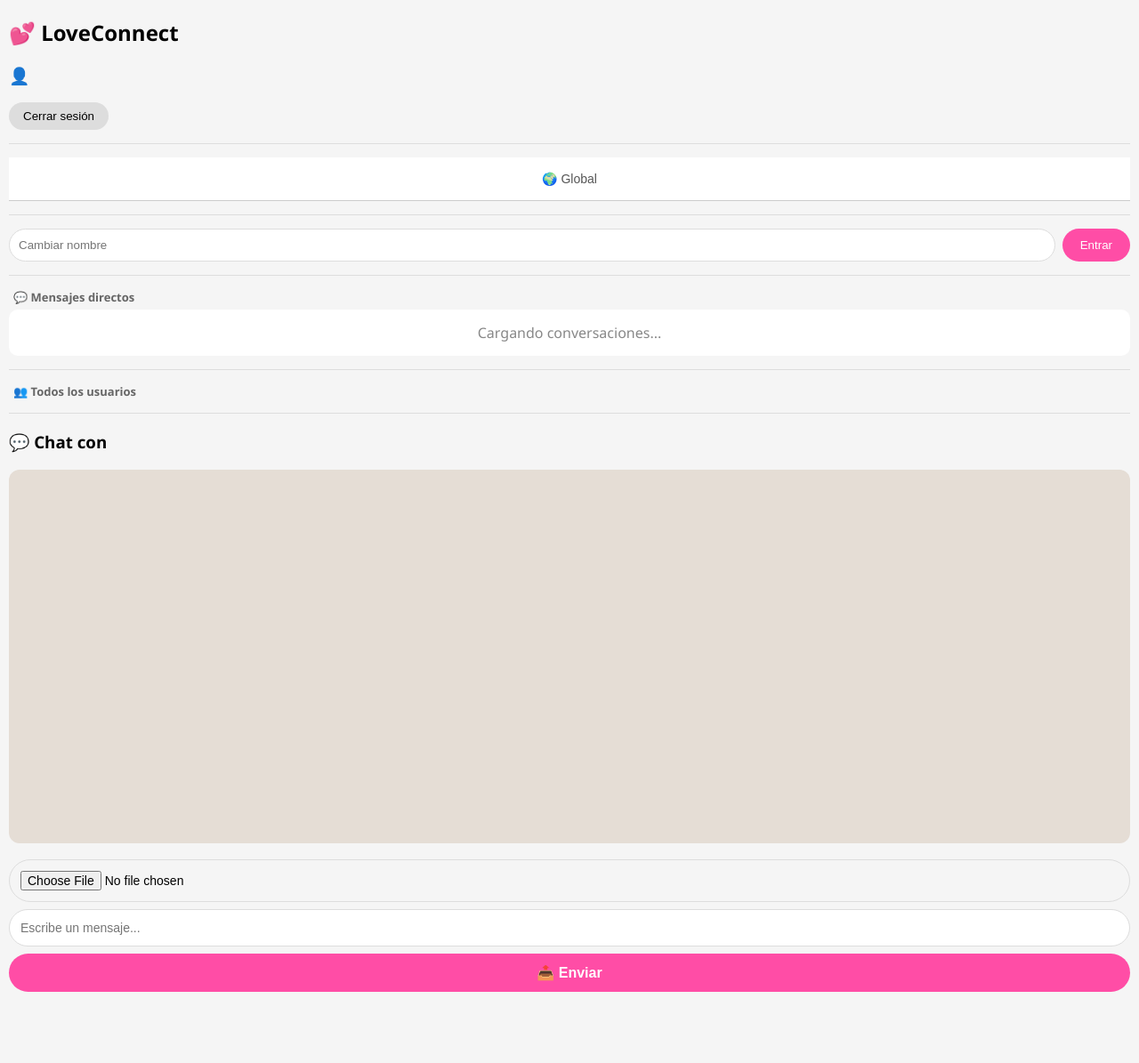
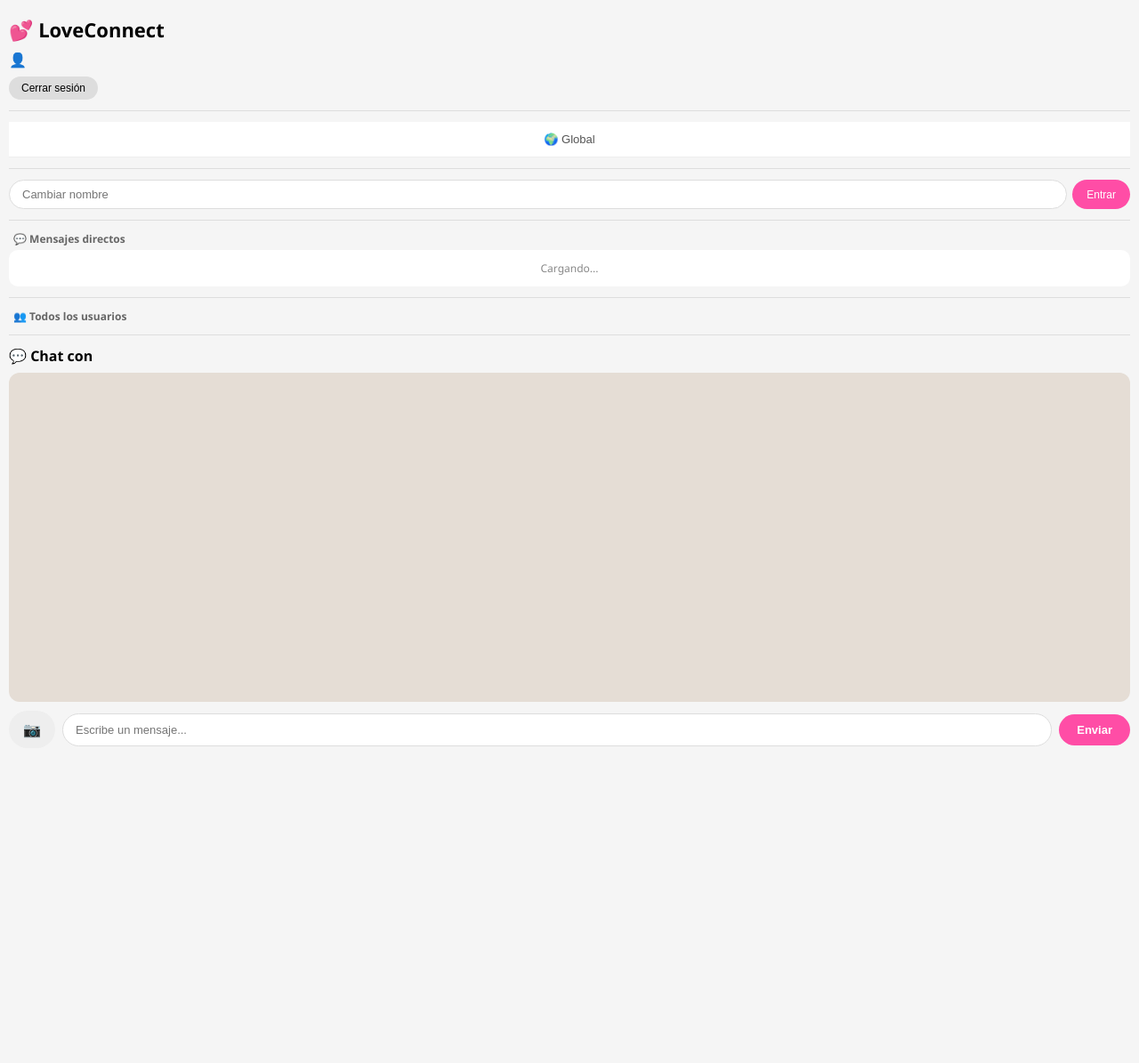
Before and after one commit to Silver6819/loveconnect-backend, a Python web app: template templates/index.html in a window 1280 px wide. Shown: the whole page at 89% size. After the commit the page ends 839 px from the top, so only its background shows below. Run offline with Jinja, Linux system fonts and the light colour scheme; the template is opened without the code that fills it, so the values that code supplies are empty.

Commit message:
index.html

```diff
--- a/templates/index.html
+++ b/templates/index.html
@@ -15,13 +15,14 @@ body {
     background: #f5f5f5;
 }
 
-/* Barra superior */
+/* Barra superior más compacta */
 .barra-pro {
     display: flex;
-    justify-content: space-around;
+    justify-content: center;
+    gap: 15px;
     background: #ffffff;
-    padding: 8px 5px;
-    border-bottom: 1px solid #ccc;
+    padding: 6px 10px;
+    border-bottom: 1px solid #eee;
     position: sticky;
     top: 0;
     z-index: 1000;
@@ -30,14 +31,14 @@ body {
 .btn-barra {
     background: none;
     border: none;
-    font-size: 14px;
+    font-size: 13px;
     display: flex;
-    flex-direction: column;
     align-items: center;
+    gap: 5px;
     color: #555;
     cursor: pointer;
-    padding: 8px 12px;
-    border-radius: 10px;
+    padding: 6px 16px;
+    border-radius: 20px;
     transition: all 0.2s;
 }
 
@@ -45,11 +46,16 @@ body {
     background: #f0f0f0;
 }
 
-/* Chat box estilo WhatsApp */
+.btn-barra.activo {
+    background: #ff4da6;
+    color: white;
+}
+
+/* Chat box tamaño normal (ni muy grande ni muy pequeño) */
 .chat-box {
     border: none;
     padding: 10px;
-    height: 400px;
+    height: 350px;
     overflow-y: auto;
     display: flex;
     flex-direction: column;
@@ -65,9 +71,8 @@ body {
     margin: 4px 0;
     border-radius: 18px;
     word-wrap: break-word;
-    font-size: 14px;
+    font-size: 13px;
     line-height: 1.4;
-    position: relative;
 }
 
 .mio {
@@ -83,16 +88,16 @@ body {
 }
 
 .mensaje strong {
-    font-size: 12px;
+    font-size: 11px;
     color: #075e54;
     display: block;
-    margin-bottom: 4px;
+    margin-bottom: 3px;
 }
 
-/* Lista de usuarios y chats */
+/* Lista de usuarios y chats más compacta */
 .usuario-item {
-    padding: 12px;
-    margin: 5px 0;
+    padding: 8px 12px;
+    margin: 4px 0;
     background: white;
     border-radius: 10px;
     border: 1px solid #eee;
@@ -102,7 +107,6 @@ body {
 
 .usuario-item:hover {
     background: #f9f9f9;
-    transform: translateX(2px);
 }
 
 .usuario-item a {
@@ -113,28 +117,28 @@ body {
 
 .usuario-item .nombre {
     font-weight: bold;
-    font-size: 15px;
+    font-size: 14px;
 }
 
 .usuario-item .ultimo-mensaje {
-    font-size: 12px;
+    font-size: 11px;
     color: #888;
-    margin-top: 5px;
+    margin-top: 3px;
 }
 
 /* Sección de chats directos */
 .chats-directos {
-    max-height: 200px;
+    max-height: 180px;
     overflow-y: auto;
-    margin-bottom: 15px;
+    margin-bottom: 12px;
     border-radius: 10px;
     background: white;
 }
 
 .titulo-seccion {
-    font-size: 13px;
+    font-size: 12px;
     color: #666;
-    margin: 10px 0 5px 5px;
+    margin: 8px 0 4px 5px;
     font-weight: bold;
 }
 
@@ -144,12 +148,12 @@ body {
     bottom: 10px;
     right: 10px;
     left: 10px;
-    padding: 10px;
+    padding: 8px;
     background: #ff4444;
     color: white;
-    font-size: 12px;
+    font-size: 11px;
     border-radius: 8px;
-    max-height: 200px;
+    max-height: 150px;
     overflow-y: auto;
     display: none;
     z-index: 9999;
@@ -160,15 +164,21 @@ body {
     display: block;
 }
 
-/* Inputs estilo moderno */
+/* Inputs más compactos y botón normal */
+.input-group {
+    display: flex;
+    gap: 8px;
+    margin-top: 8px;
+    align-items: center;
+}
+
 .input-chat {
-    width: 100%;
-    padding: 12px;
-    margin-top: 8px;
+    flex: 1;
+    padding: 10px 14px;
     box-sizing: border-box;
     border: 1px solid #ddd;
     border-radius: 25px;
-    font-size: 14px;
+    font-size: 13px;
     outline: none;
     transition: border 0.2s;
 }
@@ -177,37 +187,68 @@ body {
     border-color: #ff4da6;
 }
 
+/* Botón de enviar más pequeño y normal */
 .btn-enviar {
-    width: 100%;
-    padding: 12px;
-    margin-top: 8px;
+    padding: 10px 20px;
     background: #ff4da6;
     color: white;
     border: none;
     border-radius: 25px;
-    font-size: 16px;
+    font-size: 13px;
     cursor: pointer;
     font-weight: bold;
     transition: transform 0.1s;
+    white-space: nowrap;
 }
 
 .btn-enviar:active {
-    transform: scale(0.98);
+    transform: scale(0.97);
+}
+
+/* Botón de imagen pequeño */
+.btn-imagen {
+    background: #eee;
+    border: none;
+    border-radius: 25px;
+    padding: 10px 16px;
+    font-size: 16px;
+    cursor: pointer;
+    transition: background 0.2s;
+}
+
+.btn-imagen:hover {
+    background: #ddd;
+}
+
+/* Ocultar input file normal */
+#input-imagen {
+    display: none;
 }
 
 h1 {
-    font-size: 24px;
-    margin: 10px 0;
+    font-size: 22px;
+    margin: 8px 0;
+}
+
+h3 {
+    font-size: 16px;
+    margin: 8px 0;
 }
 
 hr {
-    margin: 15px 0;
+    margin: 12px 0;
     border: none;
     border-top: 1px solid #ddd;
 }
 
-button {
+button, .btn-barra {
     cursor: pointer;
+}
+
+/* Header del chat */
+#chat-header h3 {
+    font-size: 16px;
+    margin: 8px 0;
 }
 
 </style>
@@ -219,11 +260,11 @@ button {
 
 <h3>👤 {{ usuario_actual }}</h3>
 
-<a href="/logout"><button style="padding: 8px 16px; border-radius: 20px; border: none; background: #ddd;">Cerrar sesión</button></a>
+<a href="/logout"><button style="padding: 6px 14px; border-radius: 20px; border: none; background: #ddd; font-size: 12px;">Cerrar sesión</button></a>
 
 <hr>
 
-<!-- Barra de navegación -->
+<!-- Barra de navegación compacta -->
 <div class="barra-pro">
     <button class="btn-barra" onclick="window.location.href='/global'">
         🌍 Global
@@ -233,17 +274,17 @@ button {
 <hr>
 
 <!-- Formulario para cambiar usuario -->
-<form action="/set_usuario" method="post" style="display: flex; gap: 8px;">
-    <input type="text" name="usuario" placeholder="Cambiar nombre" required style="flex: 1; padding: 10px; border-radius: 20px; border: 1px solid #ddd;">
-    <button type="submit" style="padding: 10px 20px; border-radius: 20px; border: none; background: #ff4da6; color: white;">Entrar</button>
+<form action="/set_usuario" method="post" style="display: flex; gap: 6px;">
+    <input type="text" name="usuario" placeholder="Cambiar nombre" required style="flex: 1; padding: 8px 14px; border-radius: 20px; border: 1px solid #ddd; font-size: 13px;">
+    <button type="submit" style="padding: 8px 16px; border-radius: 20px; border: none; background: #ff4da6; color: white; font-size: 12px;">Entrar</button>
 </form>
 
 <hr>
 
-<!-- Sección: Mensajes directos (chats privados recientes) -->
+<!-- Sección: Mensajes directos -->
 <div class="titulo-seccion">💬 Mensajes directos</div>
 <div id="chats-directos" class="chats-directos">
-    <div style="padding: 15px; color: #888; text-align: center;">Cargando conversaciones...</div>
+    <div style="padding: 12px; color: #888; text-align: center; font-size: 12px;">Cargando...</div>
 </div>
 
 <hr>
@@ -282,7 +323,7 @@ button {
         {% if "[FOTO]" in m.mensaje %}
         <strong>{{ m.emisor }}:</strong>
         <br>
-        <img src="{{ m.mensaje.replace('[FOTO]', '') }}" style="max-width:150px; border-radius:10px;" onerror="this.src='https://via.placeholder.com/150?text=Imagen+no+disponible'">
+        <img src="{{ m.mensaje.replace('[FOTO]', '') }}" style="max-width:120px; border-radius:10px;" onerror="this.src='https://via.placeholder.com/120?text=Imagen'">
         {% else %}
         <strong>{{ m.emisor }}:</strong>
         {{ m.mensaje }}
@@ -293,10 +334,12 @@ button {
 
 <div id="debug-box"></div>
 
-<div style="margin-top:10px;">
-    <input type="file" id="input-imagen" accept="image/*" class="input-chat">
+<!-- Grupo de inputs más compacto -->
+<div class="input-group">
+    <label for="input-imagen" class="btn-imagen" title="Enviar imagen">📷</label>
+    <input type="file" id="input-imagen" accept="image/*">
     <input type="text" id="mensaje" placeholder="Escribe un mensaje..." class="input-chat">
-    <button type="button" id="btn-enviar" class="btn-enviar">📤 Enviar</button>
+    <button type="button" id="btn-enviar" class="btn-enviar">Enviar</button>
 </div>
 
 {% endif %}
@@ -336,7 +379,6 @@ function ocultarError() {
     }
 }
 
-// ========== ESCAPE HTML ==========
 function escapeHtml(text) {
     if (!text) return "";
     return text.replace(/[&<>]/g, function(m) {
@@ -347,7 +389,6 @@ function escapeHtml(text) {
     });
 }
 
-// ========== RENDER MENSAJES ==========
 function renderMensaje(m) {
     if (!m || !m.mensaje) return "";
 
@@ -359,7 +400,7 @@ function renderMensaje(m) {
         <div class="mensaje ${clase}">
             <strong>${escapeHtml(m.emisor)}:</strong>
             <br>
-            <img src="/${ruta}" style="max-width:150px; border-radius:10px;" onerror="this.src='https://via.placeholder.com/150?text=Imagen+no+disponible'">
+            <img src="/${ruta}" style="max-width:120px; border-radius:10px;" onerror="this.src='https://via.placeholder.com/120?text=Imagen'">
         </div>
         `;
     }
@@ -372,7 +413,6 @@ function renderMensaje(m) {
     `;
 }
 
-// ========== CARGAR MENSAJES ==========
 function cargarMensajes() {
     if (!chatCon) return;
 
@@ -393,7 +433,6 @@ function cargarMensajes() {
     });
 }
 
-// ========== CARGAR CHATS DIRECTOS ==========
 function cargarChatsDirectos() {
     fetch("/mis_chats")
     .then(r => r.json())
@@ -402,32 +441,31 @@ function cargarChatsDirectos() {
         if (!container) return;
 
         if (!data.chats || data.chats.length === 0) {
-            container.innerHTML = '<div style="padding: 15px; color: #888; text-align: center;">📭 Sin conversaciones aún</div>';
+            container.innerHTML = '<div style="padding: 12px; color: #888; text-align: center; font-size: 12px;">📭 Sin conversaciones</div>';
             return;
         }
 
         container.innerHTML = data.chats.map(chat => `
             <div class="usuario-item" onclick="window.location.href='/chat/${encodeURIComponent(chat.usuario)}'">
                 <div class="nombre">💬 ${escapeHtml(chat.usuario)}</div>
-                <div class="ultimo-mensaje">${escapeHtml(chat.ultimo_mensaje || '📎 Nueva conversación')}</div>
+                <div class="ultimo-mensaje">${escapeHtml(chat.ultimo_mensaje || 'Nueva conversación')}</div>
             </div>
         `).join("");
     })
     .catch(err => {
-        console.error("Error cargando chats:", err);
+        console.error("Error:", err);
     });
 }
 
-// ========== ENVIAR MENSAJE ==========
 if (btnEnviar) {
     btnEnviar.addEventListener("click", () => {
         let mensaje = inputMensaje?.value.trim();
         if (!mensaje) {
-            mostrarError("✏️ Escribe un mensaje");
+            mostrarError("Escribe un mensaje");
             return;
         }
         if (!chatCon) {
-            mostrarError("💬 No hay chat seleccionado");
+            mostrarError("No hay chat seleccionado");
             return;
         }
 
@@ -456,14 +494,13 @@ if (btnEnviar) {
     });
 }
 
-// ========== ENVIAR IMAGEN ==========
 if (inputImagen) {
     inputImagen.addEventListener("change", e => {
         let file = e.target.files[0];
         if (!file) return;
 
         if (file.size > 5 * 1024 * 1024) {
-            mostrarError("📸 La imagen no puede superar 5MB");
+            mostrarError("La imagen no puede superar 5MB");
             return;
         }
 
@@ -496,7 +533,6 @@ if (inputImagen) {
     });
 }
 
-// ========== ENTER PARA ENVIAR ==========
 if (inputMensaje) {
     inputMensaje.addEventListener("keypress", (e) => {
         if (e.key === "Enter") {
@@ -506,7 +542,6 @@ if (inputMensaje) {
     });
 }
 
-// ========== INICIALIZAR ==========
 if (chatCon) {
     cargarMensajes();
     setInterval(cargarMensajes, 3000);
```
